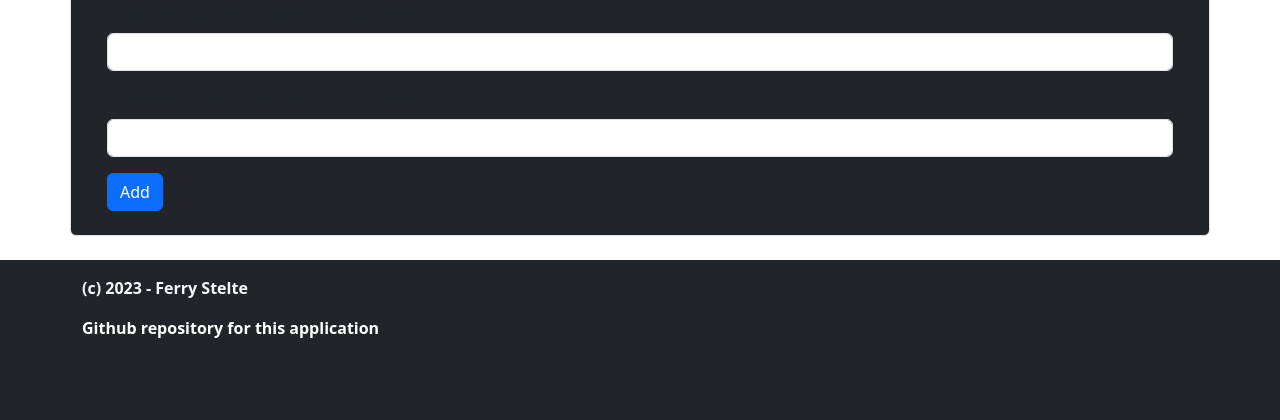
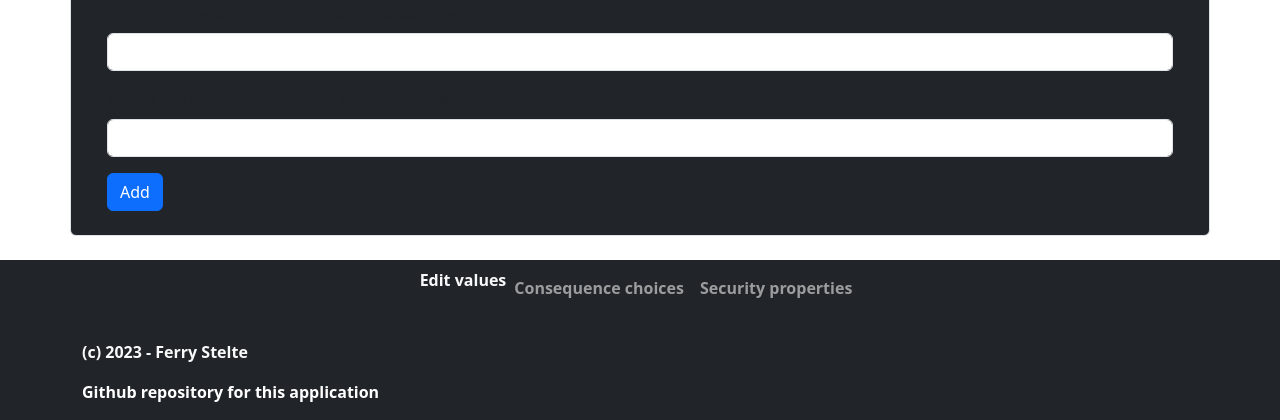
Before and after one commit to fstelte/Business-Impact-Assessment, a Flask app: page /manage-data/bia/new in a window 1280 px wide. Shown: the part 2052-2472 px from the top of the page. Before the commit the page ends 2390 px from the top, so only its background shows below. Run offline with Flask 3, Linux system fonts and the light colour scheme; parts of the project's set-up code (start-up, migrations or seed data) failed here and were passed over; some libraries are stand-ins or nearby versions.

Commit message:
Extra routes included in footer

```diff
--- a/app/blueprints/manage_data/forms.py
+++ b/app/blueprints/manage_data/forms.py
@@ -1,9 +1,9 @@
 # forms.py
 
 from flask_wtf import FlaskForm
-from wtforms import IntegerField, StringField, SubmitField, DateField, SelectField, TextAreaField, BooleanField
+from wtforms import IntegerField, StringField, SubmitField, DateField, SelectField, TextAreaField, BooleanField, PasswordField
 from wtforms_sqlalchemy.fields import QuerySelectField, QuerySelectMultipleField
-from wtforms.validators import InputRequired, Length
+from wtforms.validators import InputRequired, Length, DataRequired, Email, EqualTo
 
 from app.services import app_db
 from app.model import Context_Scope, Components, Availability_Requirements, References, Consequences, ConsequenceChoices, SecurityProperties, Summary
@@ -155,3 +155,35 @@ class SummaryEditForm(FlaskForm, SummaryNewEditFormMixin):
 
 class SummaryDeleteForm(FlaskForm):
     submit = SubmitField('Confirm delete')
+
+class ConsequenceChoicesNewForm(FlaskForm):
+    consequence_realisticcase = StringField('Consequence Realisticcase', validators=[InputRequired()])
+    consequence_worstcase = StringField('Consequence Worstcase', validators=[InputRequired()])
+    submit = SubmitField('Add', render_kw={'class': 'mt-2'})
+
+class ConsequenceChoicesEditForm(FlaskForm):
+    consequence_realisticcase = StringField('Consequence Realisticcase', validators=[InputRequired()])
+    cconsequence_worstcase = StringField('Consequence Worstcase', validators=[InputRequired()])
+    submit = SubmitField('Update', render_kw={'class': 'mt-2'})
+
+class ConsequenceChoicesDeleteForm(FlaskForm):
+    submit = SubmitField('Confirm delete', render_kw={'class': 'mt-2'})
+
+class SecurityPropertyNewForm(FlaskForm):
+    security_property = StringField('Security Property', validators=[InputRequired()])
+    submit = SubmitField('Add', render_kw={'class': 'mt-2'})
+
+class SecurityPropertyEditForm(FlaskForm):
+    security_property = StringField('Security Property', validators=[InputRequired()])
+    submit = SubmitField('Update', render_kw={'class': 'mt-2'})
+
+class SecurityPropertyDeleteForm(FlaskForm):
+    submit = SubmitField('Confirm delete', render_kw={'class': 'mt-2'})
+
+class RegistrationForm(FlaskForm):
+    username = StringField('Username', validators=[DataRequired()])
+    email = StringField('Email', validators=[DataRequired(), Email()])
+    password = PasswordField('Password', validators=[DataRequired()])
+    password2 = PasswordField(
+        'Repeat Password', validators=[DataRequired(), EqualTo('password')])
+    submit = SubmitField('Register')
--- a/app/blueprints/manage_data/views.py
+++ b/app/blueprints/manage_data/views.py
@@ -10,6 +10,7 @@ import io
 from flask import Flask, Blueprint, current_app, g, session, request, url_for, redirect, \
     render_template, flash, abort, send_file, after_this_request, make_response
 from sqlalchemy import func
+from sqlalchemy.exc import IntegrityError
 from flask_paginate import Pagination, get_page_parameter
 
 
@@ -20,7 +21,10 @@ from .forms import (
     ReferenceNewForm, ReferenceEditForm, ReferenceDeleteForm,
     ConsequenceNewForm, ConsequenceEditForm, ConsequenceDeleteForm,
     AvailabilityNewForm, AvailabilityEditForm, AvailabilityDeleteForm,
-    SummaryNewForm, SummaryEditForm, SummaryDeleteForm
+    SummaryNewForm, SummaryEditForm, SummaryDeleteForm,
+    ConsequenceChoicesNewForm, ConsequenceChoicesEditForm, ConsequenceChoicesDeleteForm,
+    SecurityPropertyNewForm, SecurityPropertyEditForm, SecurityPropertyDeleteForm,
+    RegistrationForm
 )
 from werkzeug.utils import secure_filename
 
@@ -1392,3 +1396,193 @@ def bia_import():
 
     # GET request toont het upload formulier
     return render_template('bia_import.html')
+@manage_data_blueprint.route('/consequence_choices/list', methods=['GET', 'POST'])
+def consequence_choices_list():
+    page = request.args.get('page', 1, type=int)
+    per_page = 20  # Aantal items per pagina
+
+    query = app_db.session.query(ConsequenceChoices).order_by(ConsequenceChoices.id)
+    total = query.count()
+
+    offset = (page - 1) * per_page
+    choices = query.offset(offset).limit(per_page).all()
+
+    pagination = {
+        'page': page,
+        'per_page': per_page,
+        'total': total,
+        'pages': (total + per_page - 1) // per_page
+    }
+
+    thead_th_items = [
+        {'col_title': '#'},
+        {'col_title': 'Realistic Case'},
+        {'col_title': 'Worst Case'},
+        {'col_title': 'Delete'}
+    ]
+
+    tbody_tr_items = []
+    for choice in choices:
+        tbody_tr_items.append([
+            {'col_value': choice.id},
+            {'col_value': choice.consequence_realisticcase},
+            {'col_value': choice.consequence_worstcase},
+            {'col_value': 'Delete', 'url': url_for('manage_data.consequence_choices_delete', choices_id=choice.id)}
+        ])
+
+    return render_template(
+        'items_list.html',
+        title='Consequence Choices',
+        thead_th_items=thead_th_items,
+        tbody_tr_items=tbody_tr_items,
+        item_new_url=url_for('manage_data.consequence_choices_new'),
+        item_new_text='New Consequence Choice',
+        pagination=pagination
+    )
+@manage_data_blueprint.route('/consequence_choices/new', methods=['GET', 'POST'])
+def consequence_choices_new():
+    item = ConsequenceChoices()
+    form = ConsequenceChoicesNewForm()
+
+    if form.validate_on_submit():
+        form.populate_obj(item)
+        app_db.session.add(item)
+        app_db.session.commit()
+        flash('Consequence choice added: ' + item.consequence_realisticcase, 'info')
+        return redirect(url_for('manage_data.consequence_choices_list'))
+
+    return render_template('item_new_edit.html', title='New Consequence Choice', form=form)
+
+@manage_data_blueprint.route('/consequence_choices/edit/<int:choices_id>', methods=['GET', 'POST'])
+def consequence_choices_edit(choices_id):
+    item = app_db.session.query(ConsequenceChoices).filter(ConsequenceChoices.id == choices_id).first()
+    if item is None:
+        abort(403)
+
+    form = ConsequenceChoicesEditForm(obj=item)
+
+    if form.validate_on_submit():
+        form.populate_obj(item)
+        app_db.session.commit()
+        flash('Consequence choice updated: ' + item.consequence_realisticcase, 'info')
+        return redirect(url_for('manage_data.consequence_choices_list'))
+
+    return render_template('item_new_edit.html', title='Edit Consequence Choice', form=form)
+
+@manage_data_blueprint.route('/consequence_choices/delete/<int:choices_id>', methods=['GET', 'POST'])
+def consequence_choices_delete(choices_id):
+    item = app_db.session.query(ConsequenceChoices).filter(ConsequenceChoices.id == choices_id).first()
+    if item is None:
+        abort(403)
+
+    form = ConsequenceChoicesDeleteForm(obj=item)
+
+    item_name = f"{item.consequence_realisticcase} - {item.consequence_worstcase}"
+    if form.validate_on_submit():
+        app_db.session.delete(item)
+        app_db.session.commit()
+        flash('Deleted consequence choice: ' + item_name, 'info')
+        return redirect(url_for('manage_data.consequence_choices_list'))
+
+    return render_template('item_delete.html', title='Delete Consequence Choice', item_name=item_name, form=form)
+
+@manage_data_blueprint.route('/security_property/list', methods=['GET', 'POST'])
+def security_property_list():
+    page = request.args.get('page', 1, type=int)
+    per_page = 20  # Aantal items per pagina
+
+    query = app_db.session.query(SecurityProperties).order_by(SecurityProperties.id)
+    total = query.count()
+
+    offset = (page - 1) * per_page
+    properties = query.offset(offset).limit(per_page).all()
+
+    pagination = {
+        'page': page,
+        'per_page': per_page,
+        'total': total,
+        'pages': (total + per_page - 1) // per_page
+    }
+
+    thead_th_items = [
+        {'col_title': '#'},
+        {'col_title': 'Security Property'},
+        {'col_title': 'Delete'}
+    ]
+
+    tbody_tr_items = []
+    for prop in properties:
+        tbody_tr_items.append([
+            {'col_value': prop.id},
+            {'col_value': prop.security_property, 'url': url_for('manage_data.security_property_edit', property_id=prop.id)},
+            {'col_value': 'Delete', 'url': url_for('manage_data.security_property_delete', property_id=prop.id)}
+        ])
+
+    return render_template(
+        'items_list.html',
+        title='Security Properties',
+        thead_th_items=thead_th_items,
+        tbody_tr_items=tbody_tr_items,
+        item_new_url=url_for('manage_data.security_property_new'),
+        item_new_text='New Security Property',
+        pagination=pagination
+    )
+
+@manage_data_blueprint.route('/security_property/new', methods=['GET', 'POST'])
+def security_property_new():
+    item = SecurityProperties()
+    form = SecurityPropertyNewForm()
+
+    if form.validate_on_submit():
+        form.populate_obj(item)
+        app_db.session.add(item)
+        app_db.session.commit()
+        flash('Security property added: ' + item.security_property, 'info')
+        return redirect(url_for('manage_data.security_property_list'))
+
+    return render_template('item_new_edit.html', title='New Security Property', form=form)
+
+@manage_data_blueprint.route('/security_property/edit/<int:property_id>', methods=['GET', 'POST'])
+def security_property_edit(property_id):
+    item = app_db.session.query(SecurityProperties).filter(SecurityProperties.id == property_id).first()
+    if item is None:
+        abort(403)
+
+    form = SecurityPropertyEditForm(obj=item)
+
+    if form.validate_on_submit():
+        form.populate_obj(item)
+        app_db.session.commit()
+        flash('Security property updated: ' + item.security_property, 'info')
+        return redirect(url_for('manage_data.security_property_list'))
+
+    return render_template('item_new_edit.html', title='Edit Security Property', form=form)
+
+@manage_data_blueprint.route('/security_property/delete/<int:property_id>', methods=['GET', 'POST'])
+def security_property_delete(property_id):
+    item = app_db.session.query(SecurityProperties).filter(SecurityProperties.id == property_id).first()
+    if item is None:
+        abort(403)
+
+    form = SecurityPropertyDeleteForm(obj=item)
+
+    item_name = item.security_property
+    if form.validate_on_submit():
+        app_db.session.delete(item)
+        app_db.session.commit()
+        flash('Deleted security property: ' + item_name, 'info')
+        return redirect(url_for('manage_data.security_property_list'))
+
+    return render_template('item_delete.html', title='Delete Security Property', item_name=item_name, form=form)
+
+@manage_data_blueprint.route('/register', methods=['GET', 'POST'])
+def register():
+    form = RegistrationForm()
+    if form.validate_on_submit():
+        user = User(username=form.username.data, email=form.email.data)
+        user.set_password(form.password.data)
+        app_db.session.add(user)
+        app_db.session.commit()
+        flash('Congratulations, you are now a registered user!')
+        return redirect(url_for('manage_data.login'))  # Assuming you have a login route
+    return render_template('register.html', title='Register', form=form)
--- a/app/templates/incl_footer.html
+++ b/app/templates/incl_footer.html
@@ -1,4 +1,19 @@
-
+<!--Navbar-->
+<nav class="navbar navbar-expand-lg navbar-dark bg-dark mb-4">
+    <div class="container d-flex justify-content-center">
+        <button class="navbar-toggler" type="button" data-toggle="collapse" data-target="#navbarSupportedContent"
+                aria-controls="navbarSupportedContent" aria-expanded="false" aria-label="Toggle navigation">
+            <span class="navbar-toggler-icon"></span>
+        </button>
+        <div class="collapse navbar-collapse justify-content-center" id="navbarSupportedContent">
+            <ul class="navbar-nav fw-semibold hov">
+                <b> Edit values</b>
+                {{ render_nav_item('manage_data.consequence_choices_list', 'Consequence choices', use_li=True) }}
+                {{ render_nav_item('manage_data.security_property_list', 'Security properties', use_li=True) }}
+            </ul>
+        </div>
+    </div>
+</nav>
 <div class="container">
     <p class="text-center">
         <p class="fw-semibold">(c) 2023 - Ferry Stelte</p>
```
